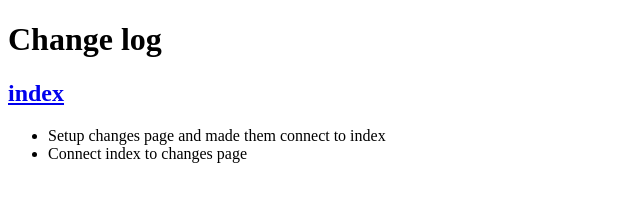
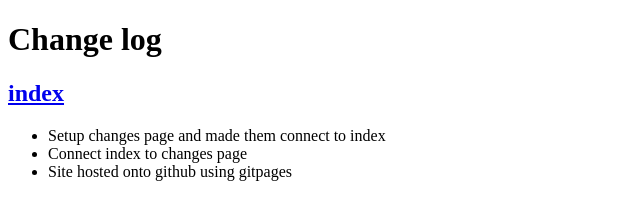
Before and after one commit to garywu329/garywu329.github.io, a plain HTML site: page changes.html in a window 1280 px wide. Shown: the whole page, without its empty margins (0-640 px from the left). Drawn offline with Linux system fonts and the light colour scheme.

Commit message:
Update changes.html

```diff
--- a/changes.html
+++ b/changes.html
@@ -13,6 +13,7 @@
             <ul>
                 <li> Setup changes page and made them connect to index</li>
                 <li> Connect index to changes page</li>
+                <li> Site hosted onto github using gitpages</li>
             </ul>
     </body>
 </html>
```
